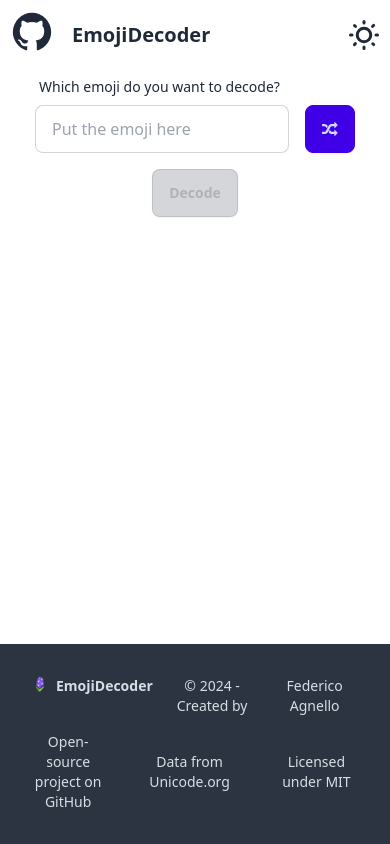
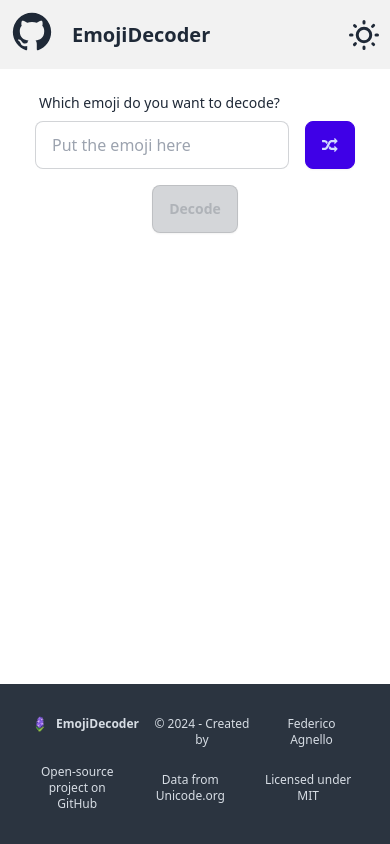
Before and after one commit to FedeDC512/EmojiDecoder, a website: page index.html in a window 390 px wide. Drawn offline with Linux system fonts and the light colour scheme.

Commit message:
Mobile optimization

```diff
--- a/index.html
+++ b/index.html
@@ -12,7 +12,7 @@
 
 <body class="transition-colors h-full flex flex-col">
 
-  <div class="navbar bg-base-100">
+  <div class="navbar bg-base-200">
 
     <div class="flex-none">
       <a href="https://github.com/FedeDC512/EmojiDecoder" target="_blank">
@@ -46,7 +46,7 @@
 
   </div>
 
-  <div class="grow mb-10">
+  <div class="grow mb-4 mt-4 mr-4 ml-4">
     <div class="flex flex-col justify-center items-center gap-4">
       <label class="form-control w-full max-w-xs mx-auto">
         <div class="label">
@@ -70,7 +70,7 @@
 
       <p id="descriptionText" class="text-center"></p>
 
-      <div id="dataTable" class="overflow-x-auto bg-base-200 rounded-lg hidden">
+      <div id="dataTable" class="overflow-x-auto bg-base-200 rounded-lg hidden mt-4">
         <table class="table">
           <thead>
             <tr class="bg-base-300">
@@ -87,11 +87,11 @@
     </div>
   </div>
 
-  <footer class="footer footer-center bg-neutral text-neutral-content p-8 gap-4">
+  <footer class="footer footer-center bg-neutral text-neutral-content p-8 gap-4 text-xs sm:text-sm">
     <aside>
       <p class="flex gap-2"><img src="images/icon.png" alt="Icon" class="h-4"><span class="font-semibold">EmojiDecoder</span> © 2024 - Created by <a class="link link-hover" href="https://github.com/FedeDC512" target="_blank">Federico Agnello</a></p>
     </aside>
-    <nav class="grid grid-flow-col gap-8">
+    <nav class="grid grid-flow-col gap-2 sm:gap-8">
       <div>Open-source project on <a class="link link-hover" href="https://github.com/FedeDC512/EmojiDecoder" target="_blank">GitHub</a></div>
       <div>Data from <a class="link link-hover" href="https://home.unicode.org/" target="_blank">Unicode.org</a></div>
       <div>Licensed under <a class="link link-hover" href="https://opensource.org/licenses/MIT" target="_blank">MIT</a></div>
```
Also changed, not shown: src/output.css.
